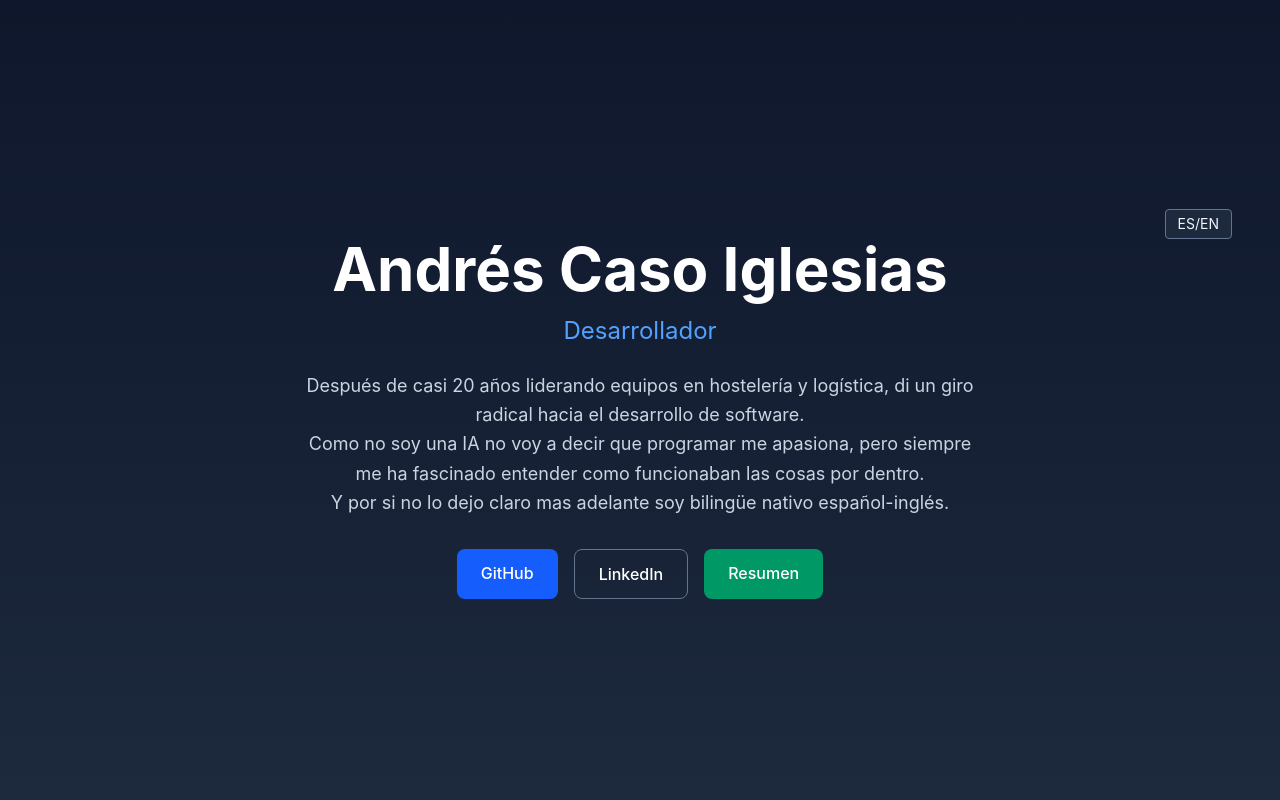
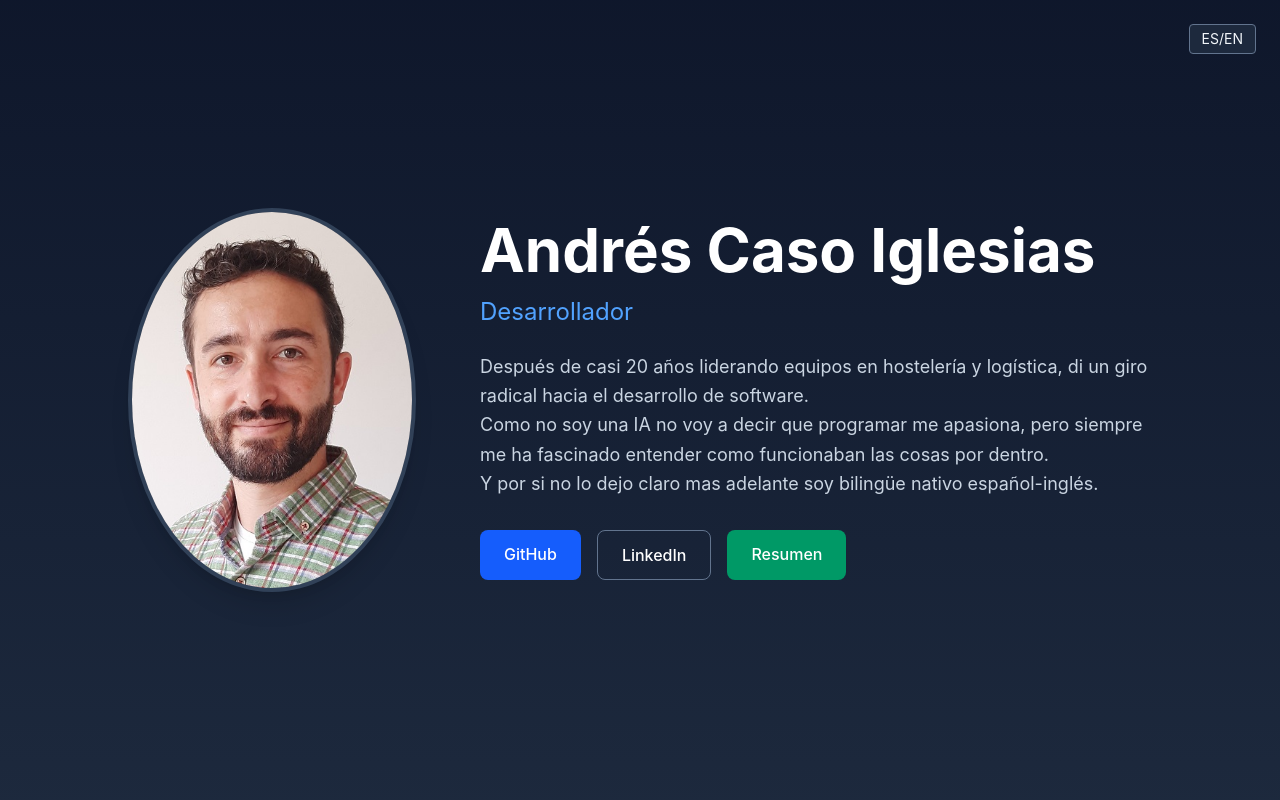
Before and after one commit to Andres-Caso-Iglesias/portafolio, a Next.js app: page / in a window 1280 px wide. Shown: the top 800 px of the page. Built offline with nearby package versions, Linux system fonts and the light colour scheme.

Commit message:
foto y recolocacion contenido

```diff
--- a/src/app/page.tsx
+++ b/src/app/page.tsx
@@ -1,5 +1,6 @@
 "use client";
 import Link from "next/link";
+import Image from "next/image";
 import Timeline from "@/components/Timeline";
 import { projects } from "@/data/projectsData";
 import { skills } from "@/data/skillsData";
@@ -14,24 +15,41 @@ export default function Home() {
   return (
     <main className="min-h-screen">
       {/* Hero Section */}
-      <section className="min-h-screen flex flex-col justify-center items-center px-6 text-center bg-gradient-to-b from-slate-900 to-slate-800">
-        <div className="w-full flex justify-end px-6 pt-2">
+      <section className="min-h-screen flex flex-col justify-center items-center px-6 bg-gradient-to-b from-slate-900 to-slate-800 relative">
+        <div className="absolute top-6 right-6">
           <LanguageSwitch />
         </div>
+
+        <div className="w-full max-w-5xl mx-auto flex flex-col md:flex-row items-center justify-center gap-10 md:gap-16 mt-16 md:mt-0">
+          {/* Columna Izquierda: Foto */}
+          <div className="flex-shrink-0">
+            <div className="relative w-56 h-72 md:w-72 md:h-96 rounded-[50%] overflow-hidden border-4 border-slate-700 shadow-xl">
+              <Image
+                src="/profile.jpg"
+                alt="Andrés Caso Iglesias"
+                fill
+                className="object-cover"
+                priority
+              />
+            </div>
+          </div>
+
+          {/* Columna Derecha: Texto y Botones */}
+          <div className="flex flex-col items-center md:items-start text-center md:text-left max-w-2xl">
             <h1 className="text-4xl md:text-6xl font-bold mb-4 text-white">
               Andrés Caso Iglesias
             </h1>
             <p className="text-xl md:text-2xl text-blue-400 mb-6">
               <LocaleText es="Desarrollador" en="Developer" />
             </p>
-        <p className="max-w-2xl text-slate-300 mb-8 text-lg leading-relaxed">
+            <p className="text-slate-300 mb-8 text-lg leading-relaxed">
               Después de casi 20 años liderando equipos en hostelería y logística,
               di un giro radical hacia el desarrollo de software.<br />
               Como no soy una IA no voy a decir que programar me apasiona,
               pero siempre me ha fascinado entender como funcionaban las cosas por dentro.<br />
               Y por si no lo dejo claro mas adelante soy bilingüe nativo español-inglés.
             </p>
-        <div className="flex gap-4">
+            <div className="flex flex-wrap justify-center md:justify-start gap-4">
               <Link
                 href="https://github.com/Andres-Caso-Iglesias"
                 className="px-6 py-3 bg-blue-600 hover:bg-blue-700 rounded-lg font-medium transition-colors"
@@ -52,6 +70,8 @@ export default function Home() {
               >
                 Resumen
               </a>
+            </div>
+          </div>
         </div>
       </section>
 
@@ -123,7 +143,7 @@ export default function Home() {
       {/* Projects Section */}
       <section className="py-20 px-6 bg-slate-800">
         <div className="max-w-4xl mx-auto">
-          <h2 className="text-3xl font-bold mb-8 text-white"><LocaleText es="Proyectos" en="Projects"/></h2>
+          <h2 className="text-3xl font-bold mb-8 text-white"><LocaleText es="Proyectos" en="Projects" /></h2>
           <ProjectsGrid />
         </div>
       </section>
```
Also changed, not shown: public/profile.jpg (added). Lines whose indentation alone changed are shown as unchanged.
